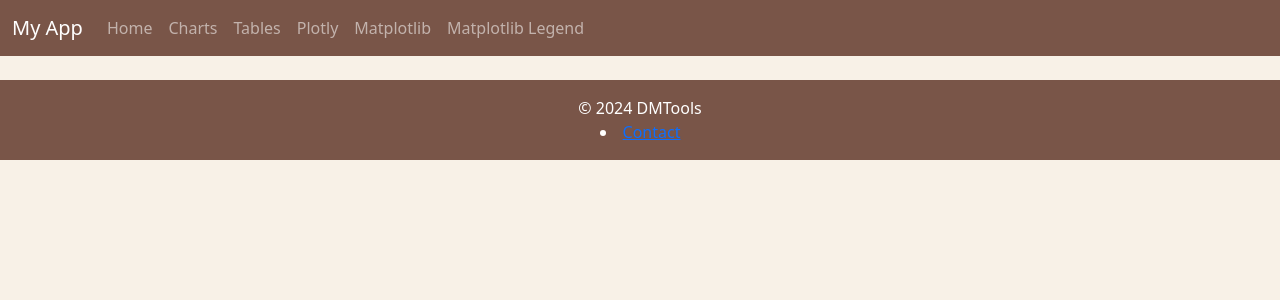
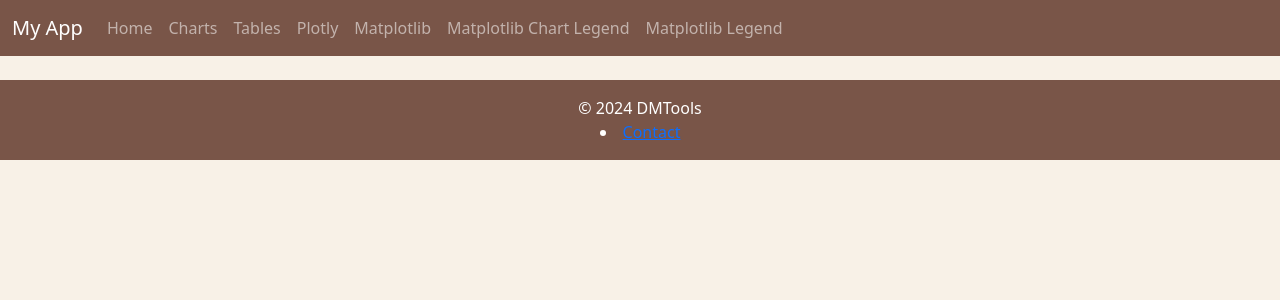
Before and after one commit to andrewcgaitskell/python_flask_charting, a Flask app: page / in a window 1280 px wide. Shown: the top 300 px of the page. Run offline with Flask 3, Linux system fonts and the light colour scheme.

Commit message:
Update navigation.html

```diff
--- a/templates/navigation.html
+++ b/templates/navigation.html
@@ -22,7 +22,10 @@
                     <a class="nav-link" href="/matplotlib">Matplotlib</a>
                 </li>
                  <li class="nav-item">
-                     <a class="nav-link" href="/matplotlib_chart_legend">Matplotlib Legend</a>
+                     <a class="nav-link" href="/matplotlib_chart_legend">Matplotlib Chart Legend</a>
+                </li>
+                <li class="nav-item">
+                     <a class="nav-link" href="/matplotlib_legend">Matplotlib Legend</a>
                 </li>
             </ul>
         </div>
```
